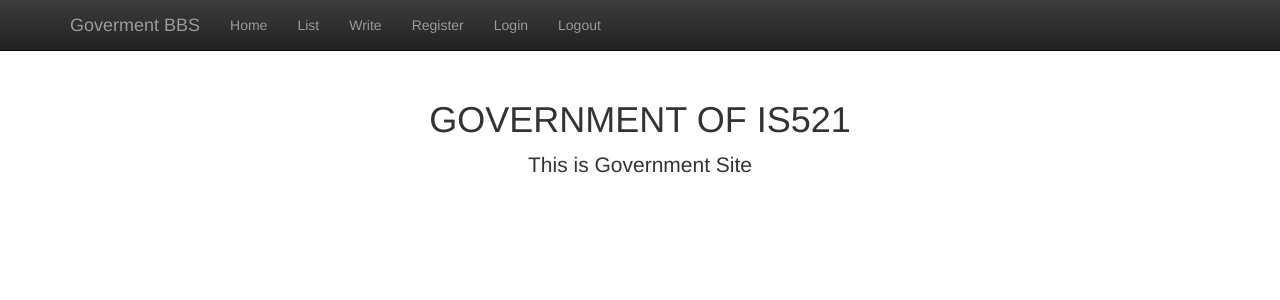
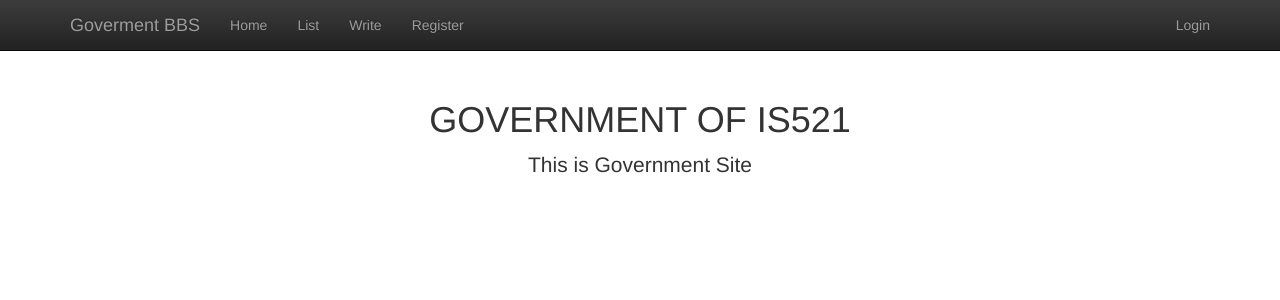
Before and after one commit to KAIST-IS521/TeamFive, a Django app: page /bbs/ in a window 1280 px wide. Shown: the top 300 px of the page. Run offline with Django 3.2, Linux system fonts and the light colour scheme; some libraries are stand-ins or nearby versions.

Commit message:
Show logout link only if when logged in

```diff
--- a/web/bbs/templates/bbs/base.html
+++ b/web/bbs/templates/bbs/base.html
@@ -27,8 +27,14 @@
                     <li id="navlist"><a href="/bbs/list">List</a></li>
                     <li id="navwrite"><a href="/bbs/write">Write</a></li>
                     <li id="navregiset"><a href="/bbs/auth">Register</a></li>
+                </ul>
+                <ul class="nav navbar-nav navbar-right">
+                    {% if request.user and request.user.is_authenticated %}
+                    <li id="navusername"><a href="#">Hi {{ request.user.username }}</a></li>
+                    <li id="navlogin"><a href="/bbs/logout">Logout</a></li>
+                    {% else %}
                     <li id="navlogin"><a href="/bbs/login">Login</a></li>
-                    <li id="navlogin"><a href="/bbs/logout">Logout</a></li>
+                    {% endif %}
                 </ul>
             </div><!--/.nav-collapse -->
         </div>
```
